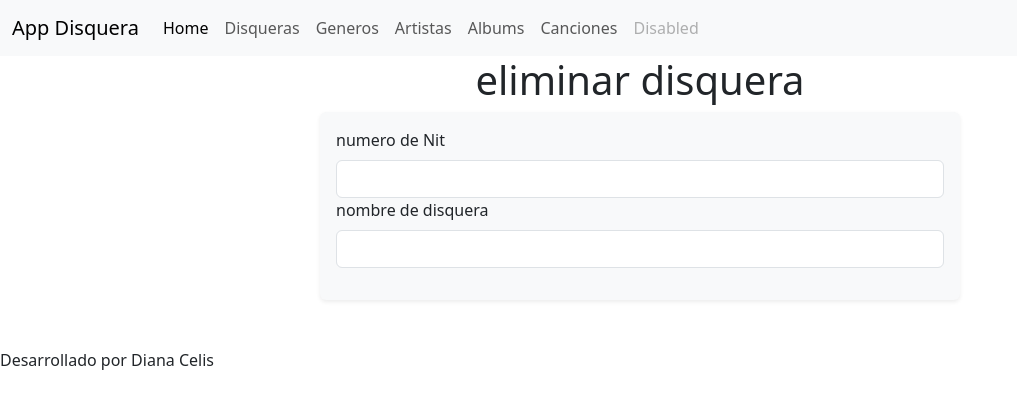
After one commit to Exfrom/disquera, a Django app: page /disquera/elim in a window 1280 px wide. The commit adds this page. Shown: the top 409 px of the page, without its empty margins (0-1017 px from the left). Run offline with Django 3.2, Linux system fonts and the light colour scheme.

Commit message:
secreaopcioneliminardisquera

```diff
--- /dev/null
+++ b/disqueradc/app2/templates/disquera/eliminar.html
@@ -0,0 +1,11 @@
+{% extends "base.html" %}
+{% block title%} eliminar| disquera {% endblock%}
+
+
+{% block contenido%}
+   <h1 class="text-center">eliminar disquera</h1>
+   <div class="mx-auto p-2 shadow-sm p-3 mb-5 bg-body-tertiary rounded" style="width:40rem">
+   {% include "disquera/form.html" %}
+   </div>
+
+{% endblock%}
--- a/disqueradc/app2/templates/disquera/index.html
+++ b/disqueradc/app2/templates/disquera/index.html
@@ -31,7 +31,7 @@
                 <td>
                     <a href= {% url 'edit-disquera' %} class="btn btn-warning"><i class="bi bi-pencil"></i> Editar</a>
                     |
-                    <a href="" class="btn btn-danger"><i class="bi bi-trash"></i> Eliminar</a>
+                    <a href={% url 'elim-disquera' %} class="btn btn-danger"><i class="bi bi-trash"></i> Eliminar</a>
                 </td>
             </tbody>
 
--- a/disqueradc/app2/urls.py
+++ b/disqueradc/app2/urls.py
@@ -4,10 +4,14 @@
 urlpatterns = [
     path('',views.inicio,name='inicio'), #cada path es una ruta
     path('pagina2', views.pagina2, name='pagina2'),
+    #artista
     path('artista',views.artista,name='artista'),
     path('artista/add',views.addartista,name='artista-add'),
     path('artista/edit',views.editartista, name='edit-artista'),
+
+    #disquera
     path('disquera',views.disquera,name='disquera'),
     path('disquera/add',views.adddisquera,name='disquera-add'),
     path('disquera/edit',views.editdisquera, name='edit-disquera'),
+    path('disquera/elim',views.elimdisquera, name='elim-disquera'),
 ]
--- a/disqueradc/app2/views.py
+++ b/disqueradc/app2/views.py
@@ -10,6 +10,7 @@
 def pagina2(request):
     return render(request, 'views/pagina2.html')
 
+#artista
 def artista(request): #vista inicio artistas
      return render(request,'artistas/index.html')
 
@@ -19,6 +20,7 @@
 def editartista(request):
     return render(request, 'artistas/editar.html')
 
+#disquera
 def disquera(request):
     return render(request, 'disquera/index.html')
 
@@ -27,3 +29,6 @@
 
 def editdisquera(request):
     return render(request, 'disquera/editar.html')
+
+def elimdisquera(request):
+    return render(request, 'disquera/eliminar.html')
```
